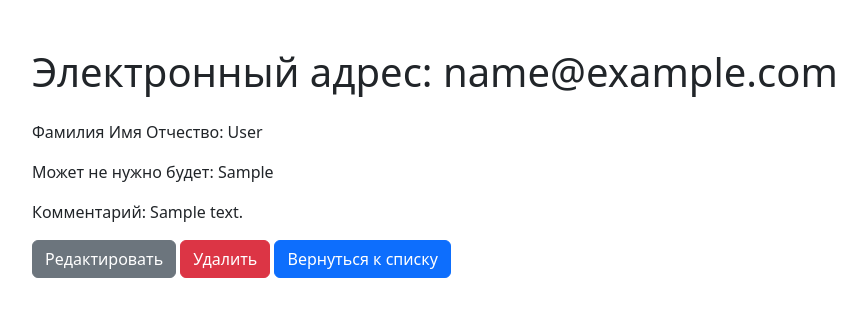
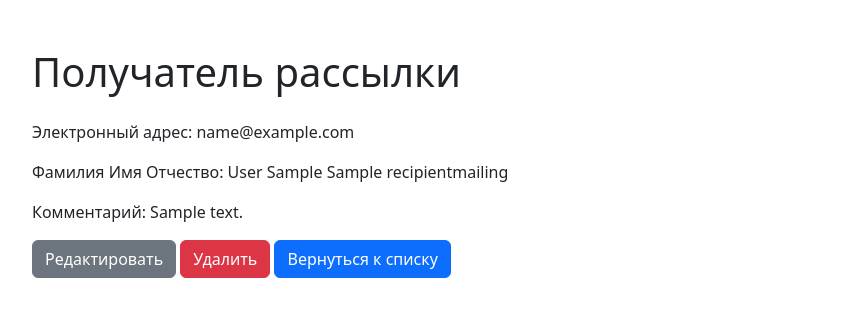
Before and after one commit to DenisBadin1979/Mailing_sevise, a Django app: page /recipient/1/ in a window 1280 px wide. Shown: the top 317 px of the page, without its empty margins (50-916 px from the left). Run offline with Django 5.2, Linux system fonts and the light colour scheme; tables that the repository leaves empty hold one stand-in row (values such as "Sample post"); some libraries are stand-ins or nearby versions.

Commit message:
Получатель рассылки готов (просмотр, редактирование, создание, удаление)

```diff
--- a/services/templates/services/recipient_delete.html
+++ b/services/templates/services/recipient_delete.html
@@ -7,11 +7,11 @@
 <body>
     <div class="container mt-5">
         <h1 class="mb-4">Удалить Получателя рассылки</h1>
-        <p>Вы уверены, что хотите удалить "{{ mymodel.last_name }}"?</p>
+        <p>Вы уверены, что хотите удалить "{{ recipient_delete }}"?</p>
         <form method="post">
             {% csrf_token %}
             <button type="submit" class="btn btn-danger">Удалить</button>
-            <a href="{% url 'mymodel_list' %}" class="btn btn-secondary">Отмена</a>
+            <a href="{% url 'services:recipient_list' %}" class="btn btn-secondary">Отмена</a>
         </form>
     </div>
     <script src="/static/js/bootstrap.bundle.min.js"></script>
--- a/services/templates/services/recipient_detail.html
+++ b/services/templates/services/recipient_detail.html
@@ -6,9 +6,9 @@
 </head>
 <body>
     <div class="container mt-5">
-        <h1 class="mb-4">Электронный адрес: {{ recipient_detail.email }}</h1>
-        <p>Фамилия Имя Отчество: {{ recipient_detail.last_name }}</p>
-        <p>Может не нужно будет: {{ recipient_detail.first_name }}</p>
+        <h1 class="mb-4">Получатель рассылки</h1>
+        <p>Электронный адрес: {{ recipient_detail.email }}</p>
+        <p>Фамилия Имя Отчество: {{ recipient_detail }}</p>
         <p>Комментарий: {{ recipient_detail.comment }}</p>
         <a href="{% url 'services:recipient_edit' recipient_detail.pk %}" class="btn btn-secondary">Редактировать</a>
         <a href="{% url 'services:recipient_delete' recipient_detail.pk %}" class="btn btn-danger">Удалить</a>
--- a/services/templates/services/recipient_list.html
+++ b/services/templates/services/recipient_list.html
@@ -7,12 +7,13 @@
 </head>
 <body>
     <div class="container mt-5">
+         <a href="{% url 'services:mailing_list' %}" class="btn btn-primary mb-3">Главная страница</a>
         <h1 class="mb-4">Список получателей рассылки</h1>
         <a href="{% url 'services:recipient_create' %}" class="btn btn-primary mb-3">Создать новый объект</a>
         <ul class="list-group">
             {% for rec in recipients %}
                 <li class="list-group-item">
-                    <a href="{% url 'services:recipient_detail' rec.pk %}">{{ rec.email }}</a>
+                    <a href="{% url 'services:recipient_detail' rec.pk %}">{{ rec.email }} - {{ rec }} </a>
                     <a href="{% url 'services:recipient_edit' rec.pk %}" class="btn btn-sm btn-secondary ml-3">Редактировать</a>
                     <a href="{% url 'services:recipient_delete' rec.pk %}" class="btn btn-sm btn-danger ml-1">Удалить</a>
                 </li>
--- a/services/urls.py
+++ b/services/urls.py
@@ -11,7 +11,7 @@ urlpatterns = [
     path("home/", BaseView.as_view(), name="index"),
     path('',  MailingListView.as_view(), name='mailing_list'),
     path('recipient/',  RecipientMailingListVew.as_view(), name='recipient_list'),
-    path('recipient/',  RecipientMailingCreateView.as_view(), name='recipient_create'),
+    path('recipient_create/',  RecipientMailingCreateView.as_view(), name='recipient_create'),
     path('recipient/<int:pk>/',  RecipientMailingDetailView.as_view(), name='recipient_detail'),
     path('recipient/<int:pk>/edit/',  RecipientMailingUpdateView.as_view(), name='recipient_edit'),
     path('recipient/<int:pk>/delete/',  RecipientMailingDeleteView.as_view(), name='recipient_delete'),
--- a/services/views.py
+++ b/services/views.py
@@ -48,7 +48,7 @@ class RecipientMailingCreateView(CreateView):
     template_name = "services/recipient_create.html"
     model = RecipientMailing
     fields = ['email', 'last_name', 'first_name', 'middle_name', 'comment']
-    success_url = reverse_lazy('recipient_list')
+    success_url = reverse_lazy('services:recipient_list')
 
 class RecipientMailingDetailView(DetailView):
     template_name = "services/recipient_detail.html"
@@ -60,10 +60,11 @@ class RecipientMailingUpdateView(UpdateView):
     template_name = "services/recipient_create.html"
     model = RecipientMailing
     fields = ['email', 'last_name', 'first_name', 'middle_name', 'comment']
-    success_url = reverse_lazy('recipient_list')
+    success_url = reverse_lazy('services:recipient_list')
 
 
 class RecipientMailingDeleteView(DeleteView):
     model = RecipientMailing
     template_name = 'services/recipient_delete.html'
-    success_url = reverse_lazy('recipient_list')
+    context_object_name = 'recipient_delete'
+    success_url = reverse_lazy('services:recipient_list')
```
